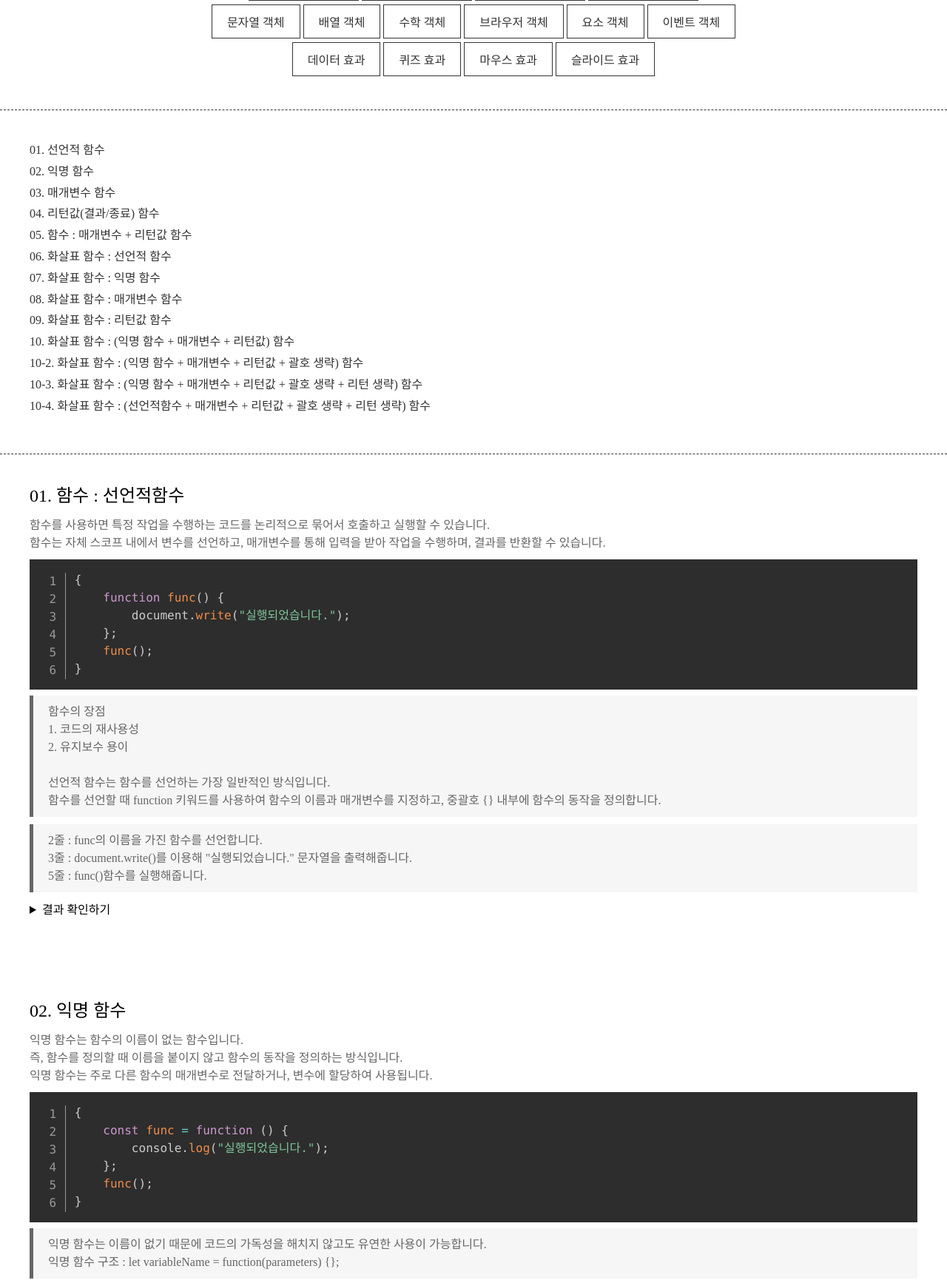
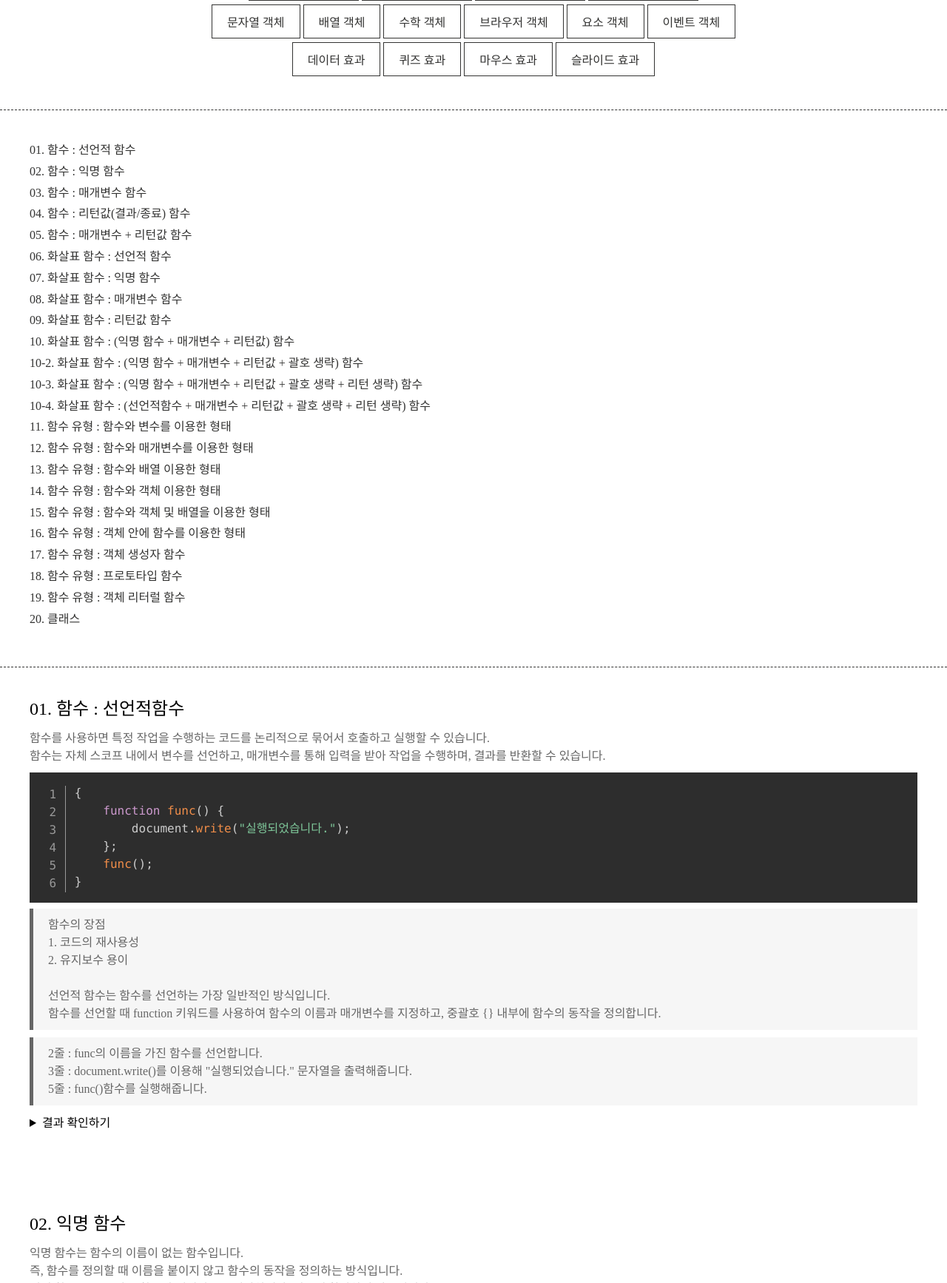
Before and after one commit to SeoEugene/webs2024, a PHP site: page /javascript/javascript03.html in a window 1280 px wide. Shown: the part 184-1918 px from the top of the page at 74% size. Run offline with PHP 8.4, Linux system fonts and the light colour scheme; some web fonts are replaced.

Commit message:
23년 09월 13일 수업
수업 자료 업데이트

```diff
--- a/javascript/css/style.css
+++ b/javascript/css/style.css
@@ -223,15 +223,41 @@ li {
     border-right: 0;
 }
 @media (max-width: 800px){
+    #header {
+        padding: 20px;
+    }
+
+    #header h1 {
+        padding: 20px;
+    }
+
+    #header nav ul  li a {
+        padding: 5px 10px;
+        font-size: 14px;
+    }
     .main__menu {
         padding: 20px;
-
+        font-size: 14px;
     }
     .main__sample {
         padding: 20px;
     }
-
+    .main__sample .sample h3 {
+        font-size: 20px;
+    }
+    .main__sample .sample p {
+        font-size: 14px;
+    }
+    .main__sample .sample .desc {
+        font-size: 14px;
+        padding: 8px 5px 8px 10px;
+    }
+    .main__sample .sample .result {
+        font-size: 14px;
+        line-height: 1.6;
+    }
     .main__desc {
         padding: 20px;
     }
+    /* 추가 */
 }
--- a/javascript/index.html
+++ b/javascript/index.html
@@ -53,6 +53,11 @@
         main nav ul li a:hover{
             background-color: #333332;
             color: #fff;
+        }
+        @media (max-width: 800px){
+            .animation {
+
+            }
         }
     </style>
 </head>
--- a/javascript/javascript03.html
+++ b/javascript/javascript03.html
@@ -44,10 +44,10 @@
         <main id="main">
             <div class="main__menu">
                 <ul>
-                    <li><a href="#sample01">01. 선언적 함수</a></li>
-                    <li><a href="#sample02">02. 익명 함수</a></li>
-                    <li><a href="#sample03">03. 매개변수 함수</a></li>
-                    <li><a href="#sample04">04. 리턴값(결과/종료) 함수</a></li>
+                    <li><a href="#sample01">01. 함수 : 선언적 함수</a></li>
+                    <li><a href="#sample02">02. 함수 : 익명 함수</a></li>
+                    <li><a href="#sample03">03. 함수 : 매개변수 함수</a></li>
+                    <li><a href="#sample04">04. 함수 : 리턴값(결과/종료) 함수</a></li>
                     <li><a href="#sample05">05. 함수 : 매개변수 + 리턴값 함수</a></li>
                     <li><a href="#sample06">06. 화살표 함수 : 선언적 함수</a></li>
                     <li><a href="#sample07">07. 화살표 함수 : 익명 함수</a></li>
@@ -57,6 +57,16 @@
                     <li><a href="#sample10-2">10-2. 화살표 함수 : (익명 함수 + 매개변수 + 리턴값 + 괄호 생략) 함수</a></li>
                     <li><a href="#sample10-3">10-3. 화살표 함수 : (익명 함수 + 매개변수 + 리턴값 + 괄호 생략 + 리턴 생략) 함수</a></li>
                     <li><a href="#sample10-4">10-4. 화살표 함수 : (선언적함수 + 매개변수 + 리턴값 + 괄호 생략 + 리턴 생략) 함수</a></li>
+                    <li><a href="#sample11">11. 함수 유형 : 함수와 변수를 이용한 형태</a></li>
+                    <li><a href="#sample12">12. 함수 유형 : 함수와 매개변수를 이용한 형태</a></li>
+                    <li><a href="#sample13">13. 함수 유형 : 함수와 배열 이용한 형태</a></li>
+                    <li><a href="#sample14">14. 함수 유형 : 함수와 객체 이용한 형태</a></li>
+                    <li><a href="#sample15">15. 함수 유형 : 함수와 객체 및 배열을 이용한 형태</a></li>
+                    <li><a href="#sample16">16. 함수 유형 : 객체 안에 함수를 이용한 형태</a></li>
+                    <li><a href="#sample17">17. 함수 유형 : 객체 생성자 함수</a></li>
+                    <li><a href="#sample18">18. 함수 유형 : 프로토타입 함수</a></li>
+                    <li><a href="#sample19">19. 함수 유형 : 객체 리터럴 함수</a></li>
+                    <li><a href="#sample20">20. 클래스</a></li>
                 </ul>
             </div>
             <!-- //main__menu -->
@@ -149,7 +159,9 @@
                     <h3>03. 매개변수 함수</h3>
                     <p>
                         매개변수 함수(Parameter Function)란 다른 함수의 매개변수로 전달되어 특정 작업을 수행하는 함수를 말합니다.</br>
-                        주로 콜백 함수로 사용되며, 다른 함수 내에서 호출되거나 실행될 때 필요한 작업을 정의하는 역할을 합니다.
+                        주로 콜백 함수로 사용되며, 다른 함수 내에서 호출되거나 실행될 때 필요한 작업을 정의하는 역할을 합니다.<br>
+
+                        <a href="#sample11">함수와 매개변수를 이용한 형태</a>와 같은 예제입니다.
                     </p>
 <pre class="line-numbers"><code class="language-js">{
     function func(str) {
@@ -386,27 +398,161 @@
                         화살표 함수 문법을 이용해 매개변수와 리턴값이 합쳐진 함수를 화살표 함수로 표현한것입니다.
                     </p>
 <pre class="line-numbers"><code class="language-js">{
-    const func = (x) => {
-        return x;
-    };
-    console.log(func(1000));
+    const func = (str) => {
+        return str;
     }
-</code></pre>
+    console.log(func("10. 함수가 실행되었습니다."));
+}</code></pre>
                     <p class="desc">
-                        2줄 : 변수 func()에 매개변수 x를 넣어 화살표함수로 선언합니다.<br>
-                        3줄 : return으로 매개변수 x의 값을 그대로 반환해줍니다.<br>
-                        5줄 : console.log()를 이용해 func()함수에 매개변수 1000을 넣어 실행 결과값을 콘솔로 나타냅니다.
+                        화살표 함수는 익명 함수 (anonymous function)를 간결하게 정의하는 데 주로 사용합니다.<br>
+                    </p>
+                    <p class="desc">
+                        2줄 : 변수 func()에 매개변수 str를 넣어 화살표함수로 선언합니다.<br>
+                        3줄 : return으로 매개변수 str의 값을 그대로 반환해줍니다.<br>
+                        5줄 : console.log()를 이용해 func()함수에 매개변수로 10. 함수가 실행되었습니다. 문자열을 넣어 실행 결과값을 콘솔로 나타냅니다.
                     </p>
                     <div class="result">
                         <details>
                             <summary>결과 확인하기</summary>
                             <div>
-                                1000
+                                <script>
+                                    {
+                                        const func = (str) => {
+                                            return str;
+                                        }
+                                        document.write(func("10. 함수가 실행되었습니다."));
+                                    }
+                                </script>
                             </div>
                         </details>
                     </div>
                 </div>
                 <!-- //sample10 -->
+
+                <div id="sample11" class="sample">
+                    <h3>11. 함수 유형 : 함수와 매개변수를 이용한 형태</h3>
+                    <p>
+                        <a href="#sample03">매개변수 함수</a>입니다. 동일한 예제이지만 매개변수가 2개 사용되며, 백틱을 이용해 출력합니다.
+                    </p>
+<pre class="line-numbers"><code class="language-js">{
+    function func(num, str){
+        console.log(`${num}. ${str}`);
+    }
+    func(11, "함수가 실행되었습니다.");
+}</code></pre>
+                    <p class="desc">
+                        2줄 : 함수 func에 매개변수 num, str을 받습니다.<br>
+                        3줄 : console.log()를 이용하여 벡틱을 사용해 매개변수로 받은 num과 str을 출력합니다.<br>
+                        5줄 : 함수 func에 매개변수 11, "함수가 실행되었습니다." 매개변수를 넣어 함수를 실행합니다.
+                    </p>
+                    <div class="result">
+                        <details>
+                            <summary>결과 확인하기</summary>
+                            <div>
+                                <script>
+                                    {
+                                        function func(num, str){
+                                            document.write(`${num}. ${str}`);
+                                        }
+                                        func(11, "함수가 실행되었습니다.");
+                                    }
+                                </script>
+                            </div>
+                        </details>
+                    </div>
+                </div>
+                <!-- //sample11 -->
+
+                <div id="sample12" class="sample">
+                    <h3>12. 함수 유형 : 함수와 변수를 이용한 형태</h3>
+                    <p>
+                        전역변수(외부 변수)를 만들고 함수에서 전역변수을 가지고 출력하는 예제입니다.
+                    </p>
+<pre class="line-numbers"><code class="language-js">{
+    const num = 12;
+    const str = "함수가 실행되었습니다.";
+
+    function func(num, str){
+        console.log(`${num}. ${str}`);
+    }
+    func(num, str);
+}</code></pre>
+                    <p class="desc">
+                        2줄 : 상수 변수 num에 값 12를 넣습니다.<br>
+                        3줄 : 상수 변수 str에 "함수가 실행되었습니다." 문자열을 넣습니다.<br>
+                        5줄 : 함수 func()에 매개변수로 num과 str을 받습니다.<br>
+                        6줄 : console.log()를 이용해 백틱을 활용한 num과 str 매개변수 값을 받아 출력합니다.<br>
+                        8줄 : func()함수에 전역 변수 num과 str의 값을 매개변수로 넣어 실행합니다.
+                    </p>
+                    <div class="result">
+                        <details>
+                            <summary>결과 확인하기</summary>
+                            <div>
+                                <script>
+                                    {
+                                        const num = 12;
+                                        const str = "함수가 실행되었습니다.";
+
+                                        function func(num, str){
+                                            document.write(`${num}. ${str}`);
+                                        }
+                                        func(num, str);
+                                    }
+                                </script>
+                            </div>
+                        </details>
+                    </div>
+                </div>
+                <!-- //sample12 -->
+
+                <div id="sample13" class="sample">
+                    <h3></h3>
+                    <p>
+
+                    </p>
+<pre class="line-numbers"><code class="language-js">{
+
+}</code></pre>
+                    <p class="desc">
+                    </p>
+                    <div class="result">
+                        <details>
+                            <summary>결과 확인하기</summary>
+                            <div>
+                                <script>
+                                    {
+
+                                    }
+                                </script>
+                            </div>
+                        </details>
+                    </div>
+                </div>
+                <!-- //sample13 -->
+
+                <div id="sample11" class="sample">
+                    <h3></h3>
+                    <p>
+
+                    </p>
+<pre class="line-numbers"><code class="language-js">{
+
+}</code></pre>
+                    <p class="desc">
+                    </p>
+                    <div class="result">
+                        <details>
+                            <summary>결과 확인하기</summary>
+                            <div>
+                                <script>
+                                    {
+                                    }
+                                </script>
+                            </div>
+                        </details>
+                    </div>
+                </div>
+                <!-- //sample11 -->
 
             </div>
             <!-- //main_sample -->
@@ -425,128 +571,199 @@
     <script src="../assets/js/prism.js"></script>
 
 </body>
-
     <script>
-    const arr = [100, 200, 300, 400, 500];
-    //01. for()
-    for(let i=0; i<arr.length; i++){
-        document.write(arr[i], ", ");
-    };
-    document.write("<br>");
-    //02. forEach()
-    arr.forEach((el) => {
-        document.write(el, ", ");
-    });
-    document.write("<br>");
-    //03. for of()
-    for(let el of arr){
-        document.write(el, ", ");
-    };
-    document.write("<br>");
-    //04. for in()
-    for(let el in arr){
-        document.write(arr[el], ", ");
-    };
-    document.write("<br>");
-    //05. map()
-    arr.map((el) => {
-        document.write(el, ", ");
-    });
-    document.write("<br>");
-    //06. filter()
-    arr.filter((el) => {
-        document.write(el, ", ");
-    });
-    document.write("<br>");
-
-    //01. 선언적 함수
+        //01.  함수 : 선언적 함수
         {
             function func(){
-            document.write("함수가 실행되었습니다.1<br>");
-        };
+                console.log("1. 함수가 실행되었습니다.");
+            }
             func();
         }
-    //02. 익명 함수
+        //02.  함수 : 익명 함수
         {
             const func = function(){
-            document.write("함수가 실행되었습니다.2<br>");
-        };
+                console.log("2. 함수가 실행되었습니다.");
+            }
             func();
         }
-    //03. 매개변수 함수
+        //03.  함수 : 매개변수 함수
         {
             function func(str){
-            document.write(str);
-        };
-        func("함수가 실행되었습니다.3<br>");
+                console.log(str)
             }
-    //04. 리턴값 함수
+            func("3. 함수가 실행되었습니다.");
+        }
+        //04.  함수 : 리턴값(결과/종료) 함수
         {
             function func(){
-            return "함수가 실행되었습니다.4<br>";
-        };
-        document.write(func());
+                return "4. 함수가 실행되었습니다.";
             }
-    //05. 매개변수 + 리턴값 함수
+            console.log(func());
+        }
+        //05. 함수 : 매개변수 + 리턴값 함수
         {
             function func(str){
                 return str;
-        };
-        document.write(func("함수가 실행되었습니다.5<br>"));
             }
-    //06. 화살표 함수(선언적 함수)
+            console.log(func("5. 함수가 실행되었습니다."));
+        }
+        //06. 화살표 함수 : 선언적 함수
         {
             func = () => {
-            document.write("함수가 실행되었습니다.6<br>");
-        };
+                console.log("6. 함수가 실행되었습니다.");
+            }
             func();
         }
-    //07. 화살표 함수(익명 함수)
+        //07. 화살표 함수 : 익명 함수
         {
             const func = () => {
-            document.write("함수가 실행되었습니다.7<br>");
-        };
+                console.log("7. 함수가 실행되었습니다.");
+            }
             func();
         }
-    //08. 화살표 함수(매개변수 함수)
+        //08. 화살표 함수 : 매개변수 함수
         {
             func = (str) => {
-            document.write(str);
-        };
-        func("함수가 실행되었습니다.8<br>");
+                console.log(str)
             }
-    //09. 화살표 함수(리턴값 함수)
+            func("8. 함수가 실행되었습니다.");
+        }
+        //09. 화살표 함수 : 리턴값 함수
         {
             func = () => {
-            return "함수가 실행되었습니다.9<br>";
+                return "9. 함수가 실행되었습니다.";
+            }
+            console.log(func());
+        }
+        //10. 화살표 함수 : (익명 함수 + 매개변수 + 리턴값) 함수
+        {
+            const func = (str) => {
+                return str;
+            }
+            console.log(func("10. 함수가 실행되었습니다."));
+        }
+        //11. 함수 유형 : 함수와 매개변수를 이용한 형태
+        {
+            function func(num, str){
+                console.log(`${num}. ${str}`);
+            }
+            func(12, "함수가 실행되었습니다.");
+        }
+        //12. 함수 유형 : 함수와 변수를 이용한 형태
+        {
+            const num = 11;
+            const str = "함수가 실행되었습니다.";
+
+            function func(num, str){
+                console.log(`${num}. ${str}`);
+            }
+            func(num, str);
+        }
+        //13. 함수 유형 : 함수와 배열 이용한 형태
+        {
+            const num = [13, 14];
+            const str = ["함수가 실행되었습니다.", "함수가 실행되었습니다."];
+
+            function func(num, str){
+                console.log(`${num}. ${str}`);
+            }
+            func(num[0], str[0]);
+            func(num[1], str[1]);
+        }
+        //14. 함수 유형 : 함수와 객체 이용한 형태
+        {
+            const info = {
+                num: 15,
+                str : "함수가 실행되었습니다."
             };
-        document.write(func());
+            function func(num, str){
+                console.log(`${num}. ${str}`);
             }
-    //10. 화살표 함수(매개변수 + 리턴값 함수)
+            func(info.num, info.str);
+        }
+        //15. 함수 유형 : 함수와 객체 및 배열을 이용
         {
-        func = (str) => {
-            return str;
-        };
-        document.write(func("함수가 실행되었습니다.10<br>"));
+            const info = [
+                {
+                    num: 16,
+                    str: "함수가 실행되었습니다."
+                },
+                {
+                    num: 17,
+                    str: "함수가 실행되었습니다."
+                }
+            ];
+            function func(num, str){
+                console.log(`${num}. ${str}`);
+            }
+            func(info[0].num, info[0].str);
+            func(info[1].num, info[1].str);
+        }
+        //16. 함수 유형 : 객체 안에 함수를 이용한 형태
+        {
+            const info = {
+                num: 18,
+                str: "함수가 실행되었습니다.",
+                result: () => console.log(`${info.num}. ${info.str}`)
+            }
+            info.result();
+        }
+        //17. 함수 유형 : 객체 생성자 함수
+        {
+            function Func(num, str){
+                this.num = num;
+                this.str = str;
+                this.result = () => console.log(`${this.num}. ${this.str}`);
+            }
+            // 인스턴스 생성
+            const info1 = new Func(19, "함수가 실행되었습니다.");
+            const info2 = new Func(20, "함수가 실행되었습니다.");
+
+            // 호출
+            info1.result();
+            info2.result();
+        }
+        //18. 함수 유형 : 프로토타입 함수
+        {
+            function Func(num, str){
+                this.num = num;
+                this.str = str;
+            }
+            Func.prototype.result = function(){
+                console.log(`${this.num}. ${this.str}`);
             }
 
-     //10-2. 화살표 함수(익명 함수 + 매개변수 + 리턴값)
+            const info1 = new Func(21, "함수가 실행되었습니다.");
+            const info2 = new Func(22, "함수가 실행되었습니다.");
+
+            info1.result();
+            info2.result();
+        }
+        //19. 함수 유형 : 객체 리터럴 함수
         {
-        const func = str => {
-            return str;
-        };
-        document.write(func("함수가 실행되었습니다.10-2<br>"));
+            function Func(num, str){
+                this.num = num;
+                this.str = str;
+
             }
-    //10-4. 화살표 함수(익명 함수 + 매개변수 + 리턴값 + 괄호 생략 + 리턴 생략)
-    {
-        const func = str => str;
-        document.write(func("함수가 실행되었습니다.10-3<br>"));
+            Func.prototype = {
+                result1 : function(){
+                    console.log(`${this.num}. ${this.str}`);
+                },
+                result2 : function(){
+                    console.log(`${this.num}. ${this.str}`);
+                },
             }
-    //10-4. 화살표 함수(선언적 함수 + 매개변수 + 리턴값 + 괄호 생략 + 리턴 생략)
-    {
-        func = str => str;
-        document.write(func("함수가 실행되었습니다.10-4<br>"));
+
+            const info1 = new Func(23, "함수가 실행되었습니다.");
+            const info2 = new Func(24, "함수가 실행되었습니다.");
+
+            info1.result1();
+            info2.result2();
         }
+        //20. 클래스
     </script>
 
+
+
 </html>
```
Also changed, not shown: sql/index.html (+130 -6 lines). Lines whose indentation alone changed are shown as unchanged.
